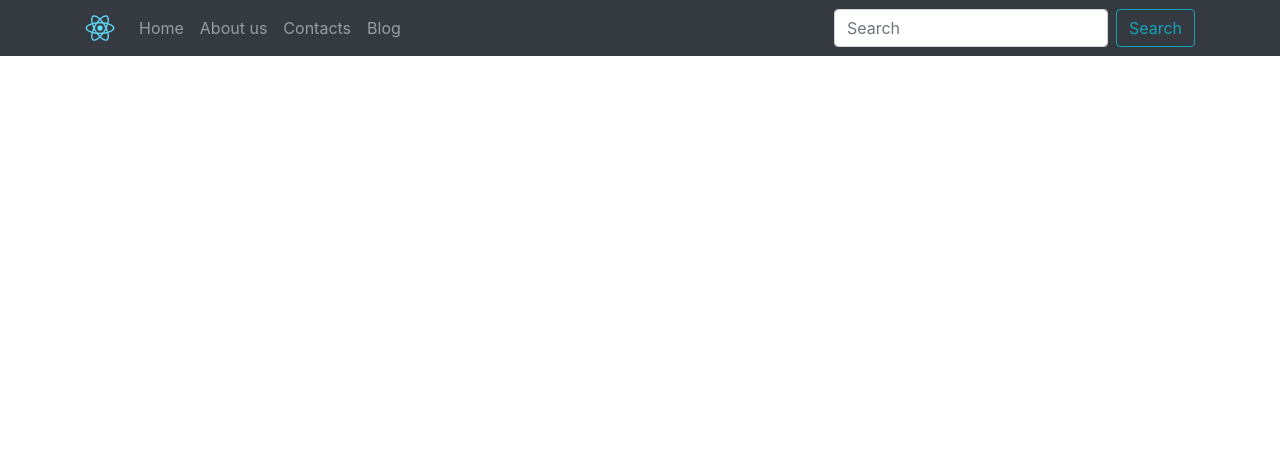
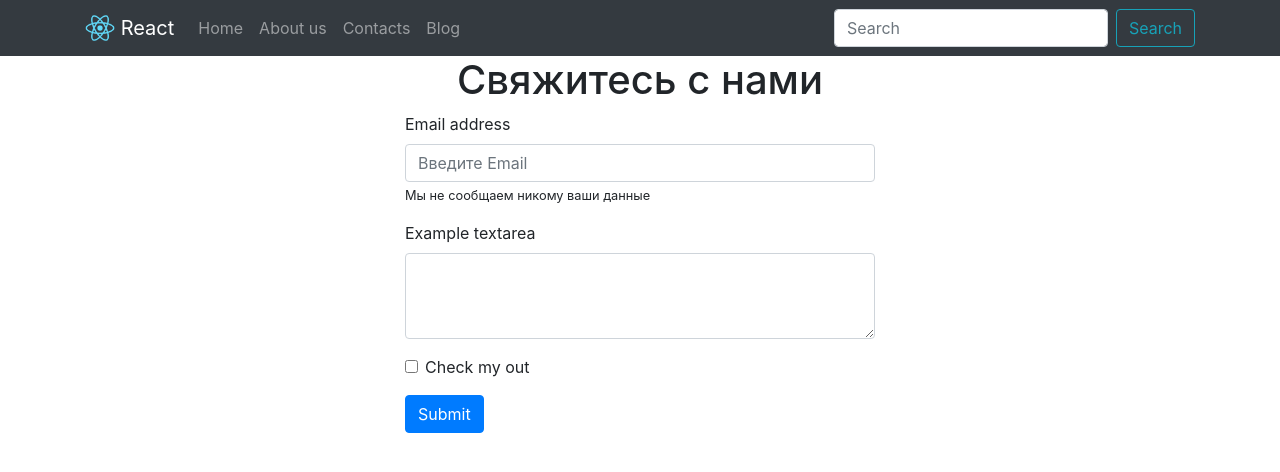
Before and after one commit to SergSmith64/sergsmith64-react, a React (Create React App) app in the folder ss64/: page /contacts in a window 1280 px wide. Shown: the top 472 px of the page. Built offline with nearby package versions, Linux system fonts and the light colour scheme.

Commit message:
feat: add empty pages Home, About, Blog

```diff
--- a/ss64/package.json
+++ b/ss64/package.json
@@ -11,6 +11,7 @@
     "react-bootstrap": "^1.3.0",
     "react-dom": "^16.13.1",
     "react-router": "^5.2.0",
+    "react-router-dom": "^5.2.0",
     "react-scripts": "3.4.3"
   },
   "scripts": {
--- a/ss64/src/Components/Header.js
+++ b/ss64/src/Components/Header.js
@@ -1,12 +1,21 @@
 import React, { Component } from 'react';
 import { Navbar, Container, Nav, Form, FormControl, Button } from 'react-bootstrap';
 import logo from './logo192.png';
+import { BrowserRouter as Router, Switch, Route, Link } from 'react-router-dom';
+
+import Home from '../Pages/Home';
+import About from '../Pages/About';
+import Contacts from '../Pages/Contacts';
+import Blog from '../Pages/Blog';
+
 
 export default class Header extends Component {
     render() {
         return (
             <>
-            <Navbar fixed="top" collapseOnSelect expand="md" bg="dark" variant="dark" >
+                <Router>
+                    {/* <Navbar fixed="top" collapseOnSelect expand="md" bg="dark" variant="dark" > */}
+                    <Navbar collapseOnSelect expand="md" bg="dark" variant="dark" >
                         <Container>
                             <Navbar.Brand href="/">
                                 <img
@@ -15,15 +24,21 @@ export default class Header extends Component {
                                     width="30"
                                     className="d-inline-block align-top"
                                     alt="Logo"
-                        />
+                                />{" "}
+						React
 					</Navbar.Brand>
                             <Navbar.Toggle aria-controls="responsive-navbar-nav" />
                             <Navbar.Collapse id="responsive-navbar-nav">
                                 <Nav className="mr-auto">
-                            <Nav.Link href="/"> Home </Nav.Link>
-                            <Nav.Link href="/about"> About us </Nav.Link>
-                            <Nav.Link href="/contacts"> Contacts </Nav.Link>
-                            <Nav.Link href="/blog"> Blog </Nav.Link>
+                                    {/* <Nav.Link href="/"> Home </Nav.Link> */}
+                                    {/* <Nav.Link href="/about"> About us </Nav.Link> */}
+                                    {/* <Nav.Link href="/contacts"> Contacts </Nav.Link> */}
+                                    {/* <Nav.Link href="/blog"> Blog </Nav.Link> */}
+
+                                    <Nav.Link as={Link} to="/">Home</Nav.Link>
+                                    <Nav.Link as={Link} to="/about"> About us </Nav.Link>
+                                    <Nav.Link as={Link} to="/contacts"> Contacts </Nav.Link>
+                                    <Nav.Link as={Link} to="/blog"> Blog </Nav.Link>
                                 </Nav>
                                 <Form inline >
                                     <FormControl
@@ -36,6 +51,16 @@ export default class Header extends Component {
                             </Navbar.Collapse>
                         </Container>
                     </Navbar>
+
+
+                    {/* -- open-tag <Router> remove below return -- */}
+                    <Switch>
+                        <Route exact path="/" component={Home} />
+                        <Route exact path="/about" component={About} />
+                        <Route exact path="/contacts" component={Contacts} />
+                        <Route exact path="/blog" component={Blog} />
+                    </Switch>
+                </Router>
             </>
         )
     }
--- /dev/null
+++ b/ss64/src/Pages/About.js
@@ -0,0 +1,12 @@
+import React, { Component } from 'react';
+import { Container } from 'react-bootstrap';
+
+export default class About extends Component {
+	render() {
+		return (
+			<Container className="containerContent" style={{ maxWidth: '500px' }}>
+				<h1 className="text-center">О нас, о конторе</h1>
+			</Container>
+		)
+	}
+}
--- /dev/null
+++ b/ss64/src/Pages/Blog.js
@@ -0,0 +1,12 @@
+import React, { Component } from 'react';
+import { Container } from 'react-bootstrap';
+
+export default class Blog extends Component {
+	render() {
+		return (
+			<Container className="containerContent" style={{ maxWidth: '500px' }}>
+				<h1 className="text-center">Это блог.....</h1>
+			</Container>
+		)
+	}
+}
--- /dev/null
+++ b/ss64/src/Pages/Contacts.js
@@ -0,0 +1,31 @@
+import React, { Component } from 'react';
+import { Container, Form, Button } from 'react-bootstrap';
+
+export default class Contacts extends Component {
+	render() {
+		return (
+			<Container className="containerContent" style={{ maxWidth: '500px' }}>
+				<h1 className="text-center">Свяжитесь с нами</h1>
+				<Form>
+					<Form.Group controlId="formBasicEmail">
+						<Form.Label>Email address</Form.Label>
+						<Form.Control type="email" placeholder="Введите Email"></Form.Control>
+						<Form.Text>
+							Мы не сообщаем никому ваши данные
+												</Form.Text>
+					</Form.Group>
+
+					<Form.Group controlId="formBasicPassword">
+						<Form.Label>Example textarea</Form.Label>
+						<Form.Control as="textarea" rows="3" />
+					</Form.Group>
+
+					<Form.Group controlId="formBasicCheckBox">
+						<Form.Check type="checkbox" label="Check my out" />
+					</Form.Group>
+					<Button variant="primary" type="submit">Submit</Button>
+				</Form>
+			</Container>
+		)
+	}
+}
--- /dev/null
+++ b/ss64/src/Pages/Home.js
@@ -0,0 +1,12 @@
+import React, { Component } from 'react';
+import { Container } from 'react-bootstrap';
+
+export default class Home extends Component {
+	render() {
+		return (
+			<Container className="containerContent" style={{ maxWidth: '500px' }}>
+				<h1 className="text-center">Home Page</h1>
+			</Container>
+		)
+	}
+}
```
Also changed, not shown: 1 other file (tests, documents, lock files or other folders). Lines whose indentation alone changed are shown as unchanged.
